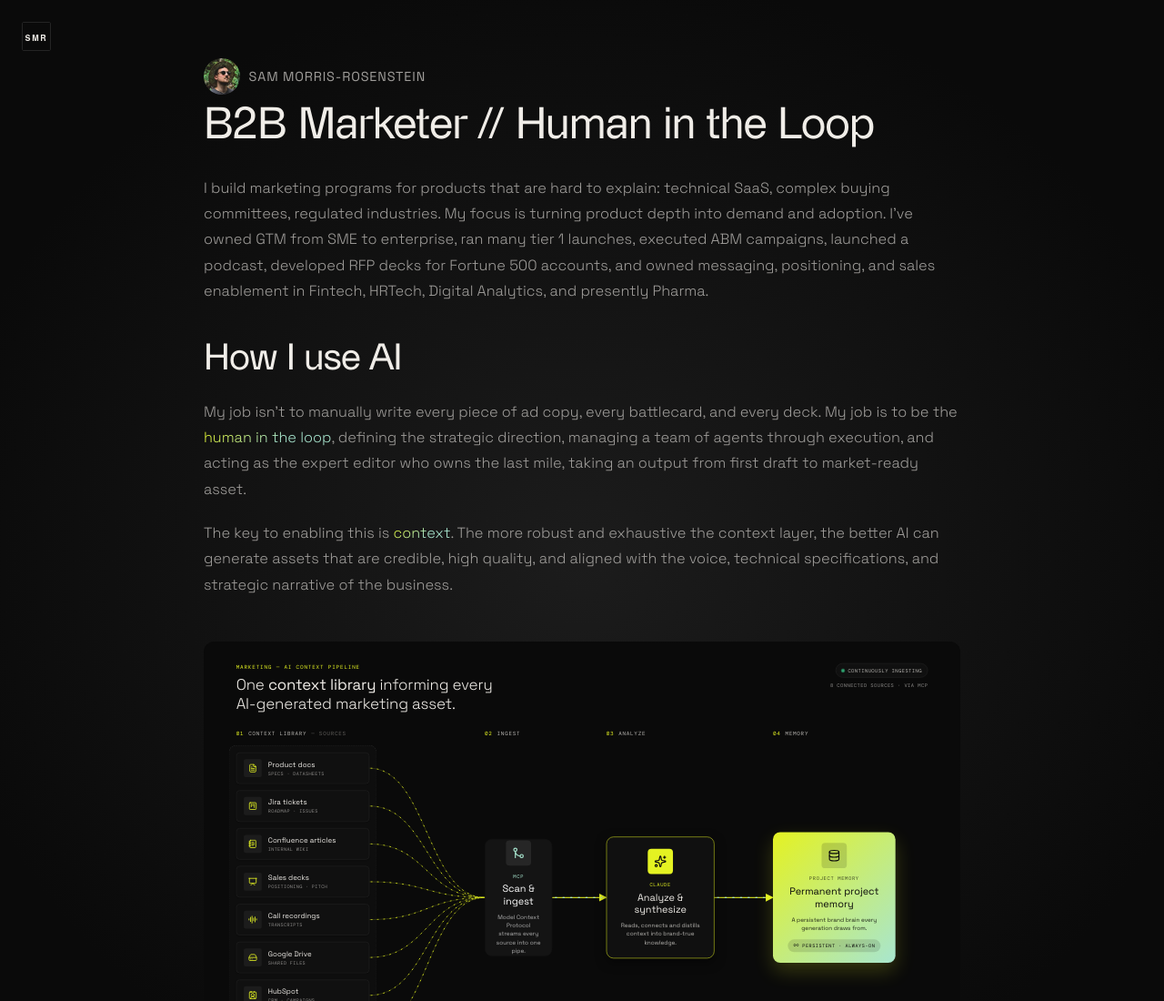
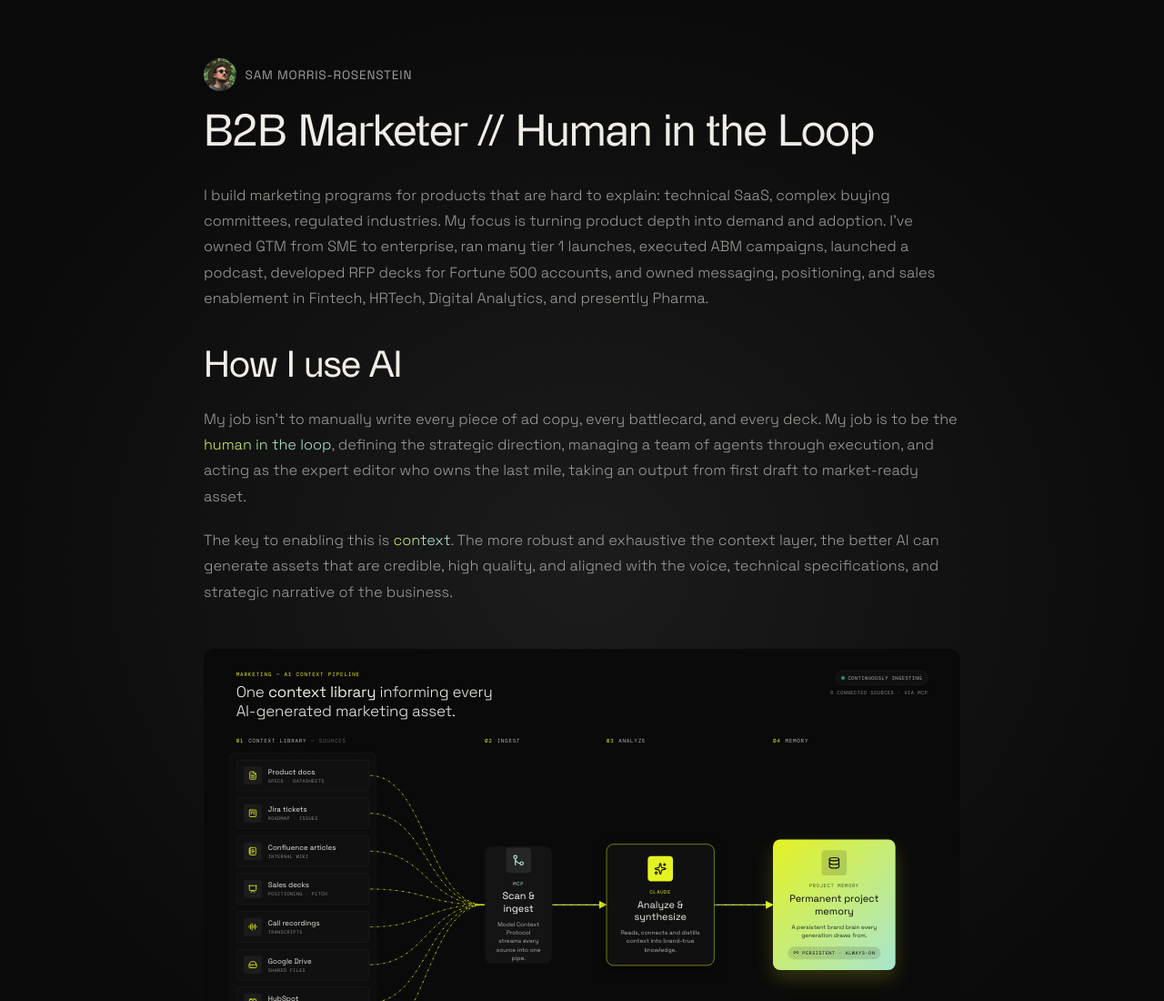
Before and after one commit to sprightx/smorrisrosenstein, a plain HTML site: page index.html in a window 1280 px wide. Shown: the top 1100 px of the page at 91% size. Drawn offline with nearby package versions, Linux system fonts and the light colour scheme.

Commit message:
Removed top left logo

```diff
--- a/css/style.css
+++ b/css/style.css
@@ -54,12 +54,12 @@ body {
   display: flex;
   align-items: center;
   gap: 0.6rem;
-  margin-bottom: 0.75rem;
+  margin-bottom: 1.5rem;
 }
 
 .hero__photo {
-  width: 40px;
-  height: 40px;
+  width: 36px;
+  height: 36px;
   border-radius: 50%;
   object-fit: cover;
   flex-shrink: 0;
@@ -67,7 +67,7 @@ body {
 
 .hero__name {
   font-family: 'Space Grotesk', -apple-system, BlinkMacSystemFont, sans-serif;
-  font-size: 0.9rem;
+  font-size: 0.85rem;
   font-weight: 400;
   letter-spacing: 0.06em;
   color: var(--color-text-secondary);
@@ -138,58 +138,6 @@ body {
   flex-wrap: wrap;
   width: 100%;
   max-width: 832px;
-}
-
-.site-header {
-  position: fixed;
-  top: 1.5rem;
-  left: 1.5rem;
-  z-index: 10;
-}
-
-.site-logo {
-  display: block;
-  width: 32px;
-  height: 32px;
-  border: 1px solid #242424;
-  border-radius: 2px;
-  overflow: hidden;
-  position: relative;
-}
-
-.site-logo img {
-  display: block;
-  width: 100%;
-  height: 100%;
-}
-
-.site-logo::before {
-  content: '';
-  position: absolute;
-  inset: 0;
-  background: linear-gradient(
-    105deg,
-    transparent 35%,
-    rgba(255, 255, 255, 0.3) 50%,
-    transparent 65%
-  );
-  transform: translateX(-100%);
-  pointer-events: none;
-}
-
-.site-logo:hover::before {
-  animation: logoShine 0.45s ease-out forwards;
-}
-
-@keyframes logoShine {
-  from { transform: translateX(-100%); }
-  to   { transform: translateX(100%); }
-}
-
-@media (prefers-reduced-motion: reduce) {
-  .site-logo:hover::before {
-    animation: none;
-  }
 }
 
 button.link {
--- a/index.html
+++ b/index.html
@@ -18,16 +18,10 @@
 </head>
 
 <body class="page-home">
-  <header class="site-header">
-    <a href="index.html" class="site-logo" aria-label="Sam Morris-Rosenstein — home">
-      <img src="favicon.svg" alt="" width="32" height="32" aria-hidden="true">
-    </a>
-  </header>
-
   <main class="hero">
     <div class="hero__content">
       <div class="hero__identity">
-        <img src="assets/sam-photo.jpg" alt="Sam Morris-Rosenstein" class="hero__photo" width="40" height="40">
+        <img src="assets/sam-photo.jpg" alt="Sam Morris-Rosenstein" class="hero__photo" width="36" height="36">
         <p class="hero__name">SAM MORRIS-ROSENSTEIN</p>
       </div>
       <h1 class="hero__title">B2B Marketer // Human in the Loop</h1>
```
Also changed, not shown: work.html (+0 -6 lines).
